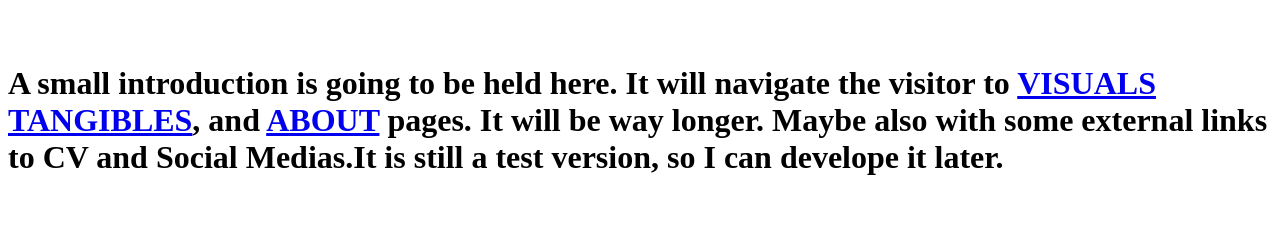
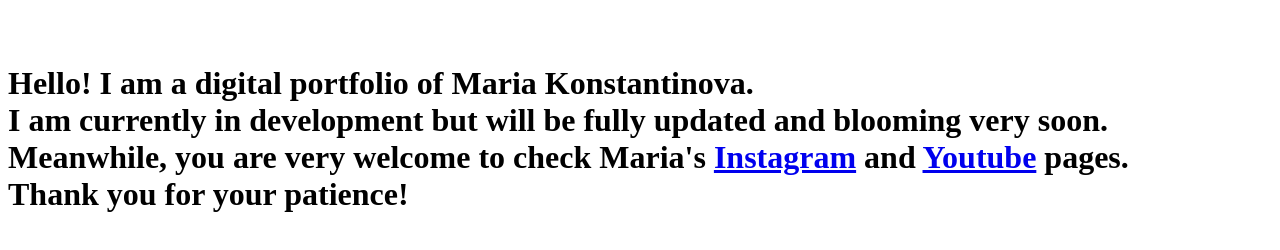
Before and after one commit to marjakonst/portfolio, a plain HTML site: page index.html in a window 1280 px wide. Drawn offline with Linux system fonts and the light colour scheme.

Commit message:
Update index.html
Text edits+added links

```diff
--- a/index.html
+++ b/index.html
@@ -6,7 +6,10 @@
     <body>
         <br>
         <br>
-        <h1>A small introduction is going to be held here. It will navigate the visitor to <a href="visuals-copy" rel="history">VISUALS</a> <a href="Tangibles" rel="history">TANGIBLES</a>, and <a href="about" rel="history">ABOUT</a> pages. It will be way longer. Maybe also with some external links to CV and Social Medias.It is still a test version, so I can develope it later.</h1>
+        <h1>Hello! I am a digital portfolio of Maria Konstantinova.<br>
+            I am currently in development but will be fully updated and blooming very soon. Meanwhile, you are very welcome to check Maria's <a href="https://www.instagram.com/doodlingmarja/">Instagram</a>
+            and <a href="https://www.youtube.com/@marjakonst">Youtube</a> pages.<br>
+            Thank you for your patience!</h1>
         <br>
         <br>
     </body>
```
